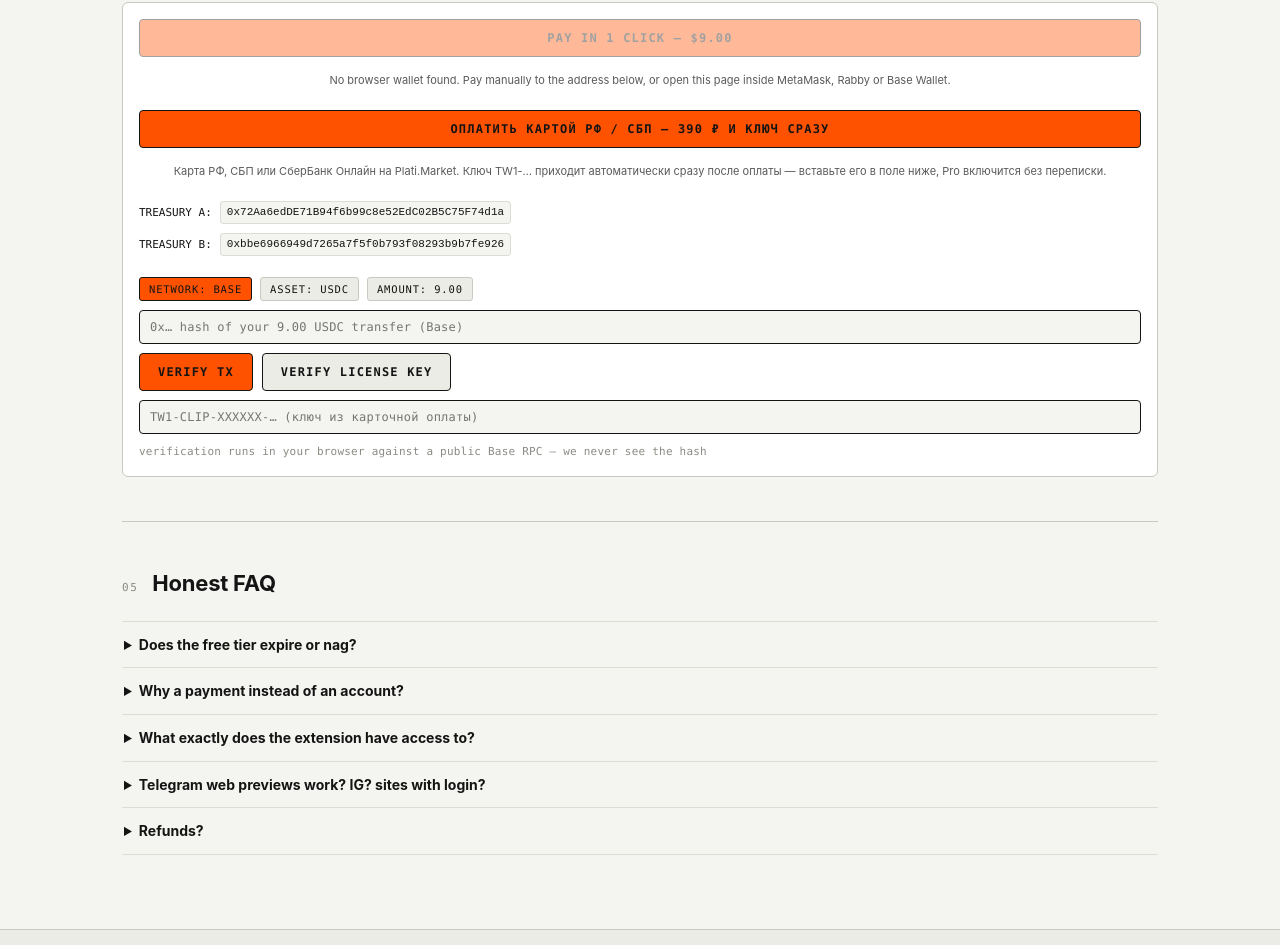
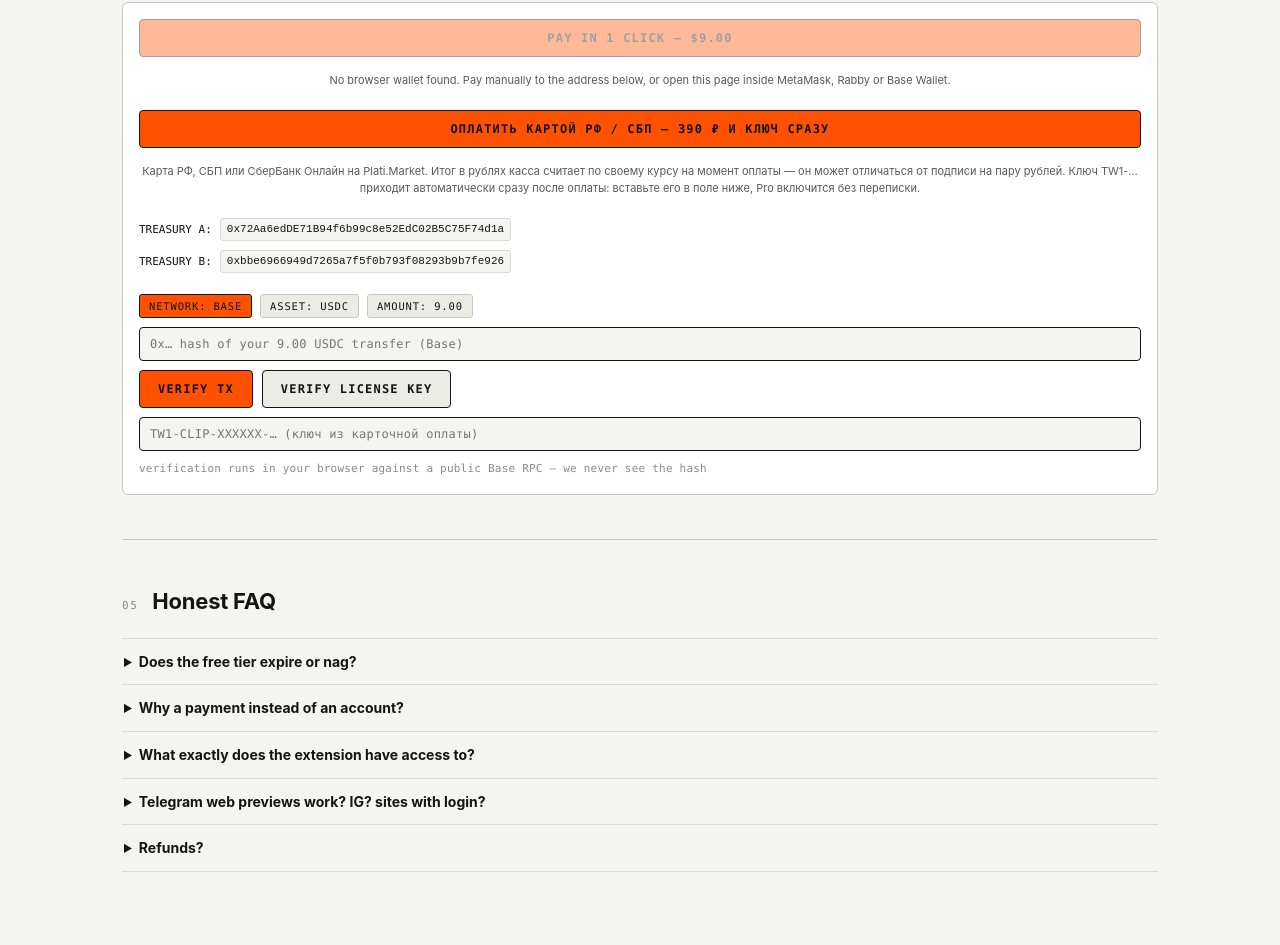
Before and after one commit to 9xj89gzrtw-hue/9xj89gzrtw-hue.github.io, a browser extension: page data-clipper/index.html in a window 1280 px wide. Shown: the part 2967-3912 px from the top of the page. Drawn offline with Linux system fonts and the light colour scheme.

Commit message:
shop: say that the rouble total is computed at checkout, not printed on the button
The card button carries the advertised rouble price; Digiseller converts the
seller's USD price at its own rate on the day and rounds, so a buyer can see a
difference of up to half a rouble (today: 298.54 / 490.24 / 689.92 / 390.38).
The hint under the button now says that instead of leaving the buyer to discover
it at the payment page.

```diff
--- a/assets/unlock.js
+++ b/assets/unlock.js
@@ -378,7 +378,7 @@
     licenseErrorProduct: "Ключ выпущен для другого продукта. Для этого инструмента нужен свой ключ или универсальный ALL.",
     licenseErrorCrypto: "Браузер не дал проверить подпись (crypto.subtle). Откройте страницу по https и повторите.",
     cardPay: "Оплатить картой РФ / СБП — получить ключ мгновенно",
-    cardHint: "Карта РФ, СБП или СберБанк Онлайн на Plati.Market. Ключ TW1-… выдаётся автоматически сразу после оплаты: вернитесь сюда, вставьте его в поле ниже — Pro включится без переписки.",
+    cardHint: "Карта РФ, СБП или СберБанк Онлайн на Plati.Market. Итог в рублях касса считает по своему курсу на момент оплаты, поэтому он может отличаться от подписи на пару рублей. Ключ TW1-… выдаётся автоматически сразу после оплаты: вернитесь сюда, вставьте его в поле ниже — Pro включится без переписки.",
     cardNote: "Ключ действует бессрочно. Он привязан к вашему заказу — не публикуйте его."
   } : {
     title: "Unlock ",
@@ -425,7 +425,7 @@
     licenseErrorProduct: "This key is issued for another product. Use that product's key, or a universal ALL key.",
     licenseErrorCrypto: "The browser refused to check the signature (crypto.subtle). Open the page over https and retry.",
     cardPay: "Pay by card — get the key instantly",
-    cardHint: "Card or instant bank transfer on Plati.Market. The TW1-… key is delivered automatically right after checkout: come back here, paste it below, and Pro opens with no back-and-forth.",
+    cardHint: "Card or instant bank transfer on Plati.Market. The rouble total is computed by the checkout at its own rate on the day, so it can differ from the label by a rouble or two. The TW1-… key is delivered automatically right after checkout: come back here, paste it below, and Pro opens with no back-and-forth.",
     cardNote: "The key never expires. It is tied to your order, so keep it private."
   };
 
--- a/data-clipper/index.html
+++ b/data-clipper/index.html
@@ -211,7 +211,7 @@
       <a class="btn primary" id="pay-card" href="https://oplata.info/asp2/pay_wm.asp?id_d=6354602&ai=1481449&lang=ru-RU" target="_blank" rel="noopener" style="width:100%; display:flex; justify-content:center; margin-bottom:6px; text-decoration:none;">
         <span>ОПЛАТИТЬ КАРТОЙ РФ / СБП — 390 ₽ И КЛЮЧ СРАЗУ</span>
       </a>
-      <p style="font-size:11px; text-align:center; margin:0 0 12px; opacity:.7;">Карта РФ, СБП или СберБанк Онлайн на Plati.Market. Ключ TW1-… приходит автоматически сразу после оплаты — вставьте его в поле ниже, Pro включится без переписки.</p>
+      <p style="font-size:11px; text-align:center; margin:0 0 12px; opacity:.7;">Карта РФ, СБП или СберБанк Онлайн на Plati.Market. Итог в рублях касса считает по своему курсу на момент оплаты — он может отличаться от подписи на пару рублей. Ключ TW1-… приходит автоматически сразу после оплаты: вставьте его в поле ниже, Pro включится без переписки.</p>
       <div class="addr"><span>TREASURY A:</span><code>0x72Aa6edDE71B94f6b99c8e52EdC02B5C75F74d1a</code></div>
       <div class="addr"><span>TREASURY B:</span><code>0xbbe6966949d7265a7f5f0b793f08293b9b7fe926</code></div>
       <div class="tagrow">
```
Also changed, not shown: docsearch/index.html (+1 -1 lines).
